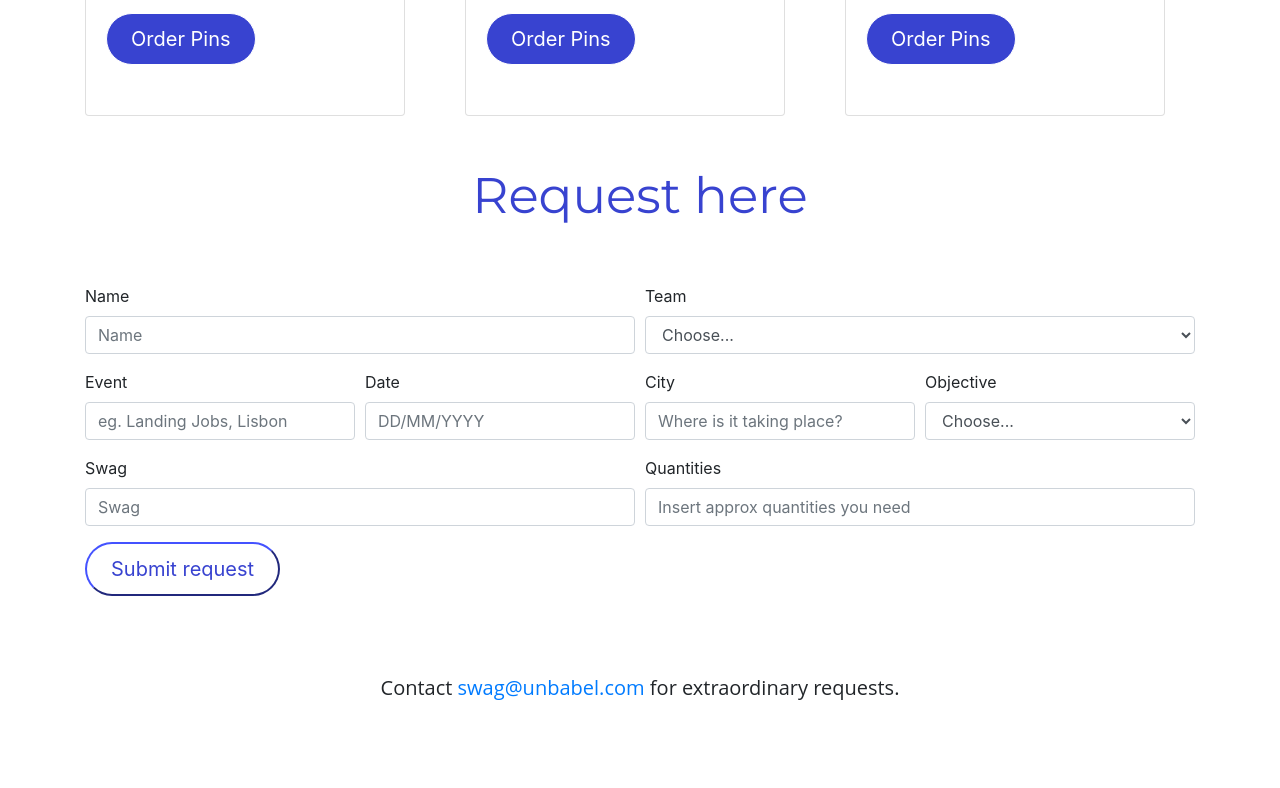
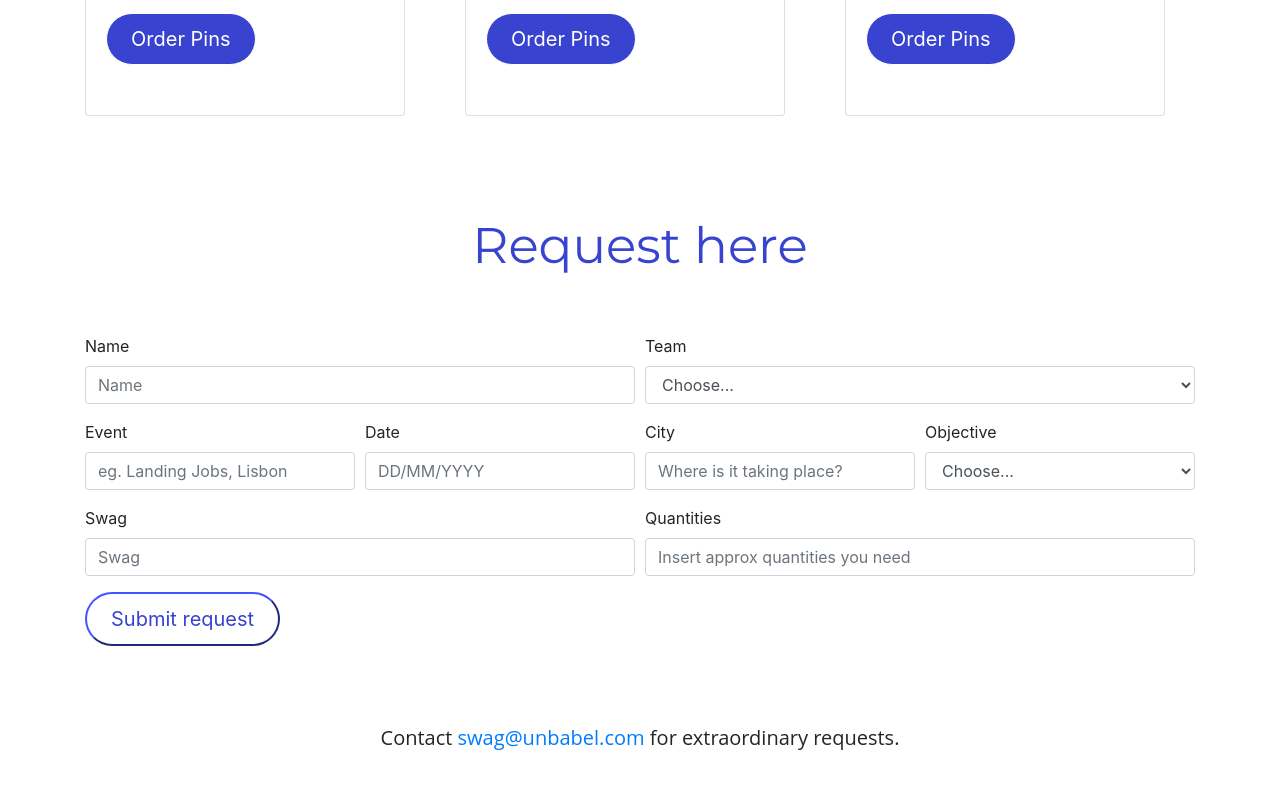
Before and after one commit to marianamvsilva/unbabel-store-v2, a plain HTML site: page index.html in a window 1280 px wide. Shown: the part 1672-2460 px from the top of the page. Drawn offline with nearby package versions, Linux system fonts and the light colour scheme; a web font is replaced by a local one.

Commit message:
Added top margin to h2

```diff
--- a/unbabelstore.css
+++ b/unbabelstore.css
@@ -89,3 +89,7 @@ h4 {
   background-color: #3843d0;
   color: white;
 }
+
+.title-request {
+  margin-top: 50px;
+}
```
